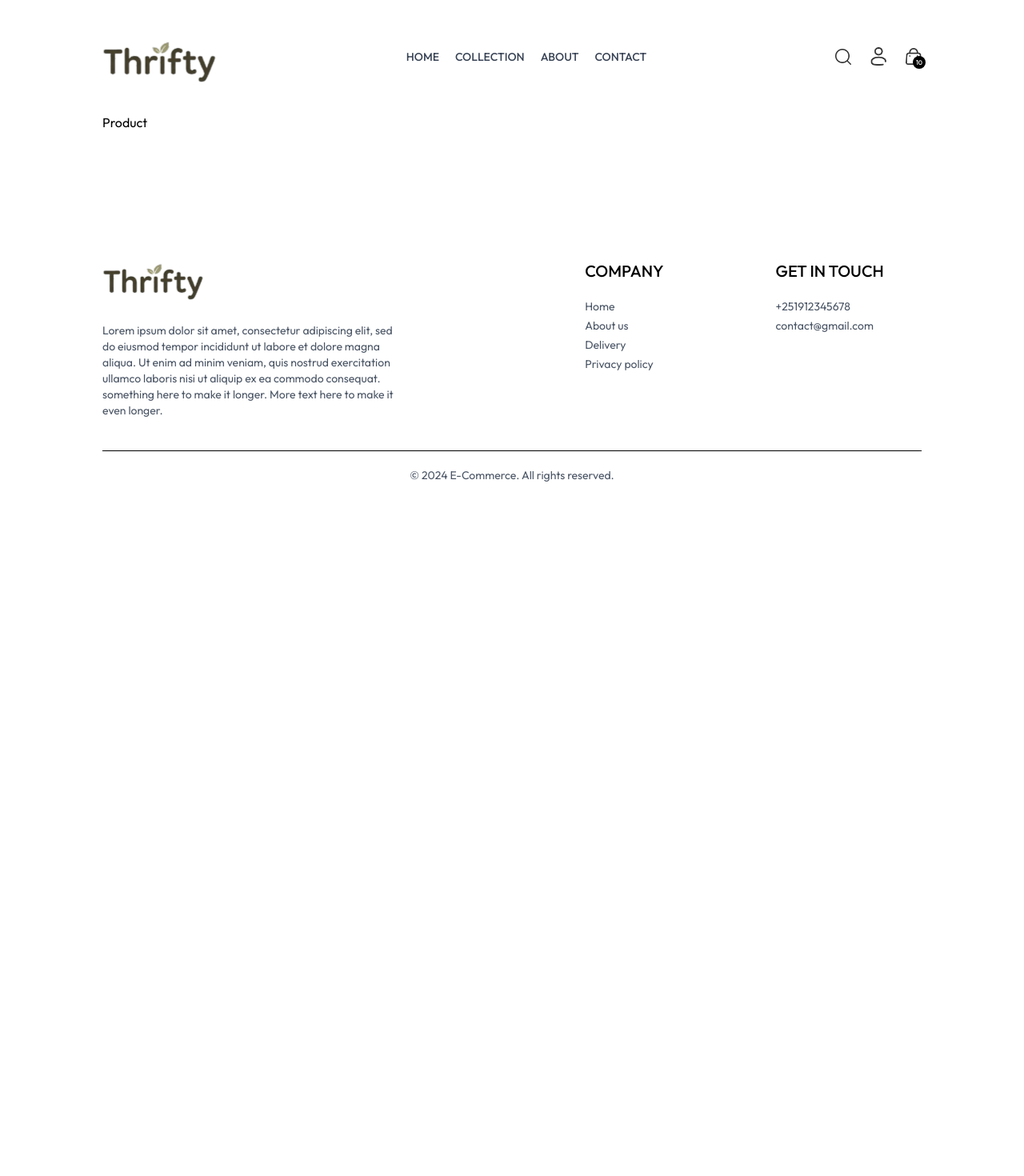
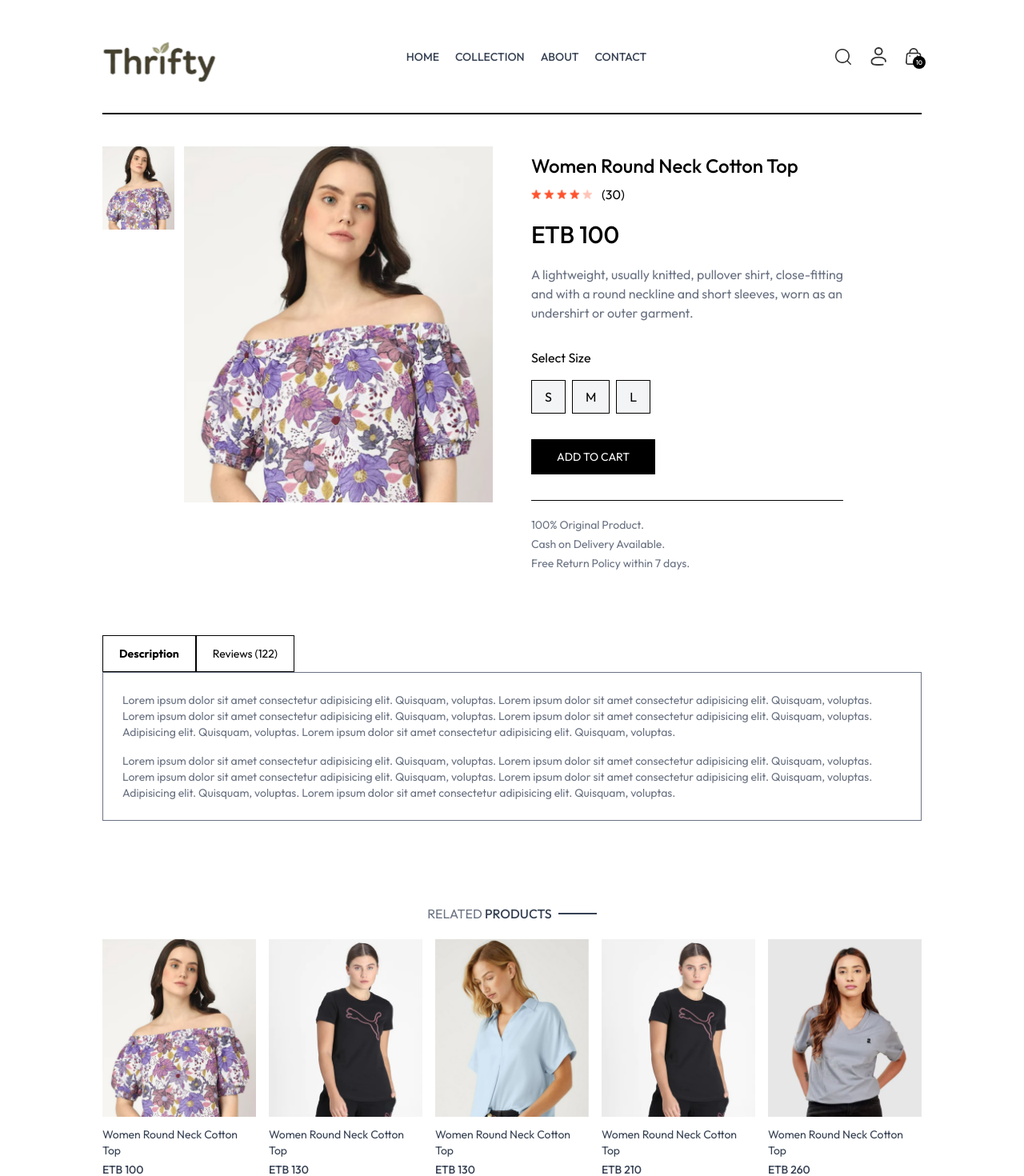
Before and after one commit to yeab-c/Thrifty, a React (Vite) app in the folder frontend/: page /product/aaaaa in a window 1280 px wide. Shown: the top 1470 px of the page at 80% size. Before the commit the page ends 800 px from the top, so only its background shows below. Built offline with nearby package versions, Linux system fonts and the light colour scheme.

Commit message:
Product page implemented

```diff
--- /dev/null
+++ b/frontend/src/components/RelatedProducts.jsx
@@ -0,0 +1,37 @@
+import React, { useContext, useEffect, useState } from 'react'
+import { ShopContext } from '../context/shopContext';
+import Title from './Title';
+import ProductItem from './ProductItem';
+
+const RelatedProducts = ({category, subCategory}) => {
+
+    const {products} = useContext(ShopContext);
+    const [relatedProducts, setRelatedProducts] = useState([]);
+
+    useEffect(() => {
+
+        if(products.length > 0){
+            let productsCopy = products.slice();
+            productsCopy = productsCopy.filter(item => item.category === category && item.subCategory === subCategory);
+            setRelatedProducts(productsCopy.slice(0,5));
+
+        }
+
+    }, [products]);
+
+  return (
+    <div className='my-24'>
+        <div className='text-center text-3x1 py-2'>
+            <Title text1={'RELATED'} text2={'PRODUCTS'} />
+        </div>
+
+        <div className='grid grid-cols-2 sm:grid-cols-3 md:grid-cols-4 lg:grid-cols-5 gap-4 gap-y-6'>
+            {relatedProducts.map((item, index) => (
+                <ProductItem key={index} id={item._id} name={item.name} image={item.image} price={item.price}  />
+            ))}
+        </div>
+    </div>
+  )
+}
+
+export default RelatedProducts
--- a/frontend/src/index.css
+++ b/frontend/src/index.css
@@ -16,6 +16,10 @@ a.active hr{
   font-style: normal;
 }
 
+::-webkit-scrollbar {
+  display: none;
+}
+
 @media (max-width: 640px) {
   a.active{
     background-color: black;
--- a/frontend/src/pages/Product.jsx
+++ b/frontend/src/pages/Product.jsx
@@ -1,9 +1,99 @@
-import React from 'react'
+import React, { useContext, useEffect, useState } from 'react'
+import { useParams } from 'react-router-dom';
+import { ShopContext } from '../context/shopContext';
+import { assets } from '../assets/assets';
+import RelatedProducts from '../components/RelatedProducts';
 
 const Product = () => {
-  return (
-    <div>Product</div>
-  )
+
+  const {productId} = useParams();
+  const {products, currency} = useContext(ShopContext);
+  const [productData, setProductData] = useState(false);
+  const [image, setImage] = useState('');
+  const [size, setSize] = useState('');
+
+  const fetchProductData = async () => {
+
+    products.map((item) => {
+      if(item._id === productId){
+        setProductData(item);
+        setImage(item.image[0]);
+        return null;
+      }
+    })
+  }
+
+  useEffect(() => {
+    fetchProductData();
+  }, [productId, products]);
+
+  return productData ? (
+    <div className='border-t-2 pt-10 transform-opacity ease-in duration-500 opacity-100'>
+      {/* Product Data */}
+      <div className='flex gap-12 sm:gap-12 felx-col sm:flex-row'>
+
+        {/* Images */}
+        <div className='flex-1 flex flex-col-reverse gap-3 sm:flex-row'>
+          <div className='flex sm:flex-col overflow-x-auto sm:overflow-y-scroll justify-between sm:justify-normal sm:w-[18.7%] w-full'>
+            {
+              productData.image.map((item, index) => (
+                <img src={item} key={index} className='w-[24%] sm:w-full sm:mb-3 shrink-0 cursor-pointer' alt="" onClick={() => setImage(item)} />
+              ))
+            }
+          </div>
+          <div className='w-full sm:w-[80%]'>
+            <img src={image} alt="" className='w-full h-auto' />
+          </div>
+        </div>
+
+        {/* Product Info */}
+        <div className='flex-1'>
+            <h1 className='text-2xl font-medium mt-2'>{productData.name}</h1>
+            <div className='flex items-center gap-1 mt-2'>
+              <img src={assets.star_icon} alt="" className="w-3 5" />
+              <img src={assets.star_icon} alt="" className="w-3 5" />
+              <img src={assets.star_icon} alt="" className="w-3 5" />
+              <img src={assets.star_icon} alt="" className="w-3 5" />
+              <img src={assets.star_dull_icon} alt="" className="w-3 5" />
+              <p className='pl-2'>(30)</p>
+            </div>
+            <p className='mt-5 text-3xl font-medium'>{currency} {productData.price}</p>
+            <p className='mt-5 text-gray-500 md:w-4/5'>{productData.description}</p>
+            <div className='flex flex-col gap-4 my-8'>
+              <p>Select Size</p>
+              <div className='flex gap-2'>
+                {productData.sizes.map((item, index) => (
+                  <button key={index} className={`border py-2 px-4 bg-gray-100 ${item === size ? `border-orange-500` : ''}`} onClick={() => setSize(item)}>{item}</button>
+                ))}
+              </div>
+            </div>
+            <button className='bg-black text-white px-8 py-3 text-sm active:bg-gray-700'>ADD TO CART</button>
+            <hr className='mt-8 sm:w-4/5' />
+            <div className='text-sm text-gray-500 mt-5 flex flex-col gap-1'>
+              <p>100% Original Product.</p>
+              <p>Cash on Delivery Available.</p>
+              <p>Free Return Policy within 7 days.</p>
+            </div>
+        </div>
+      </div>
+
+      {/* Description and Reviews */}
+      <div className='mt-20'>
+        <div className='flex'>
+          <b className='border px-5 py-3 text-sm'>Description</b>
+          <p className='border px-5 py-3 text-sm'>Reviews (122)</p>
+        </div>
+        <div className='flex flex-col gap-4 border px-6 py-6 text-sm text-gray-500'>
+          <p>Lorem ipsum dolor sit amet consectetur adipisicing elit. Quisquam, voluptas. Lorem ipsum dolor sit amet consectetur adipisicing elit. Quisquam, voluptas. Lorem ipsum dolor sit amet consectetur adipisicing elit. Quisquam, voluptas. Lorem ipsum dolor sit amet consectetur adipisicing elit. Quisquam, voluptas. Adipisicing elit. Quisquam, voluptas. Lorem ipsum dolor sit amet consectetur adipisicing elit. Quisquam, voluptas.</p>
+          <p>Lorem ipsum dolor sit amet consectetur adipisicing elit. Quisquam, voluptas. Lorem ipsum dolor sit amet consectetur adipisicing elit. Quisquam, voluptas. Lorem ipsum dolor sit amet consectetur adipisicing elit. Quisquam, voluptas. Lorem ipsum dolor sit amet consectetur adipisicing elit. Quisquam, voluptas. Adipisicing elit. Quisquam, voluptas. Lorem ipsum dolor sit amet consectetur adipisicing elit. Quisquam, voluptas.</p>
+        </div>
+      </div>
+
+      {/* Related Products */}
+      <RelatedProducts category={productData.category} subCategory={productData.subCategory} />
+
+    </div>
+  ) : <div className='opacity-0'></div>
 }
 
 export default Product
```
